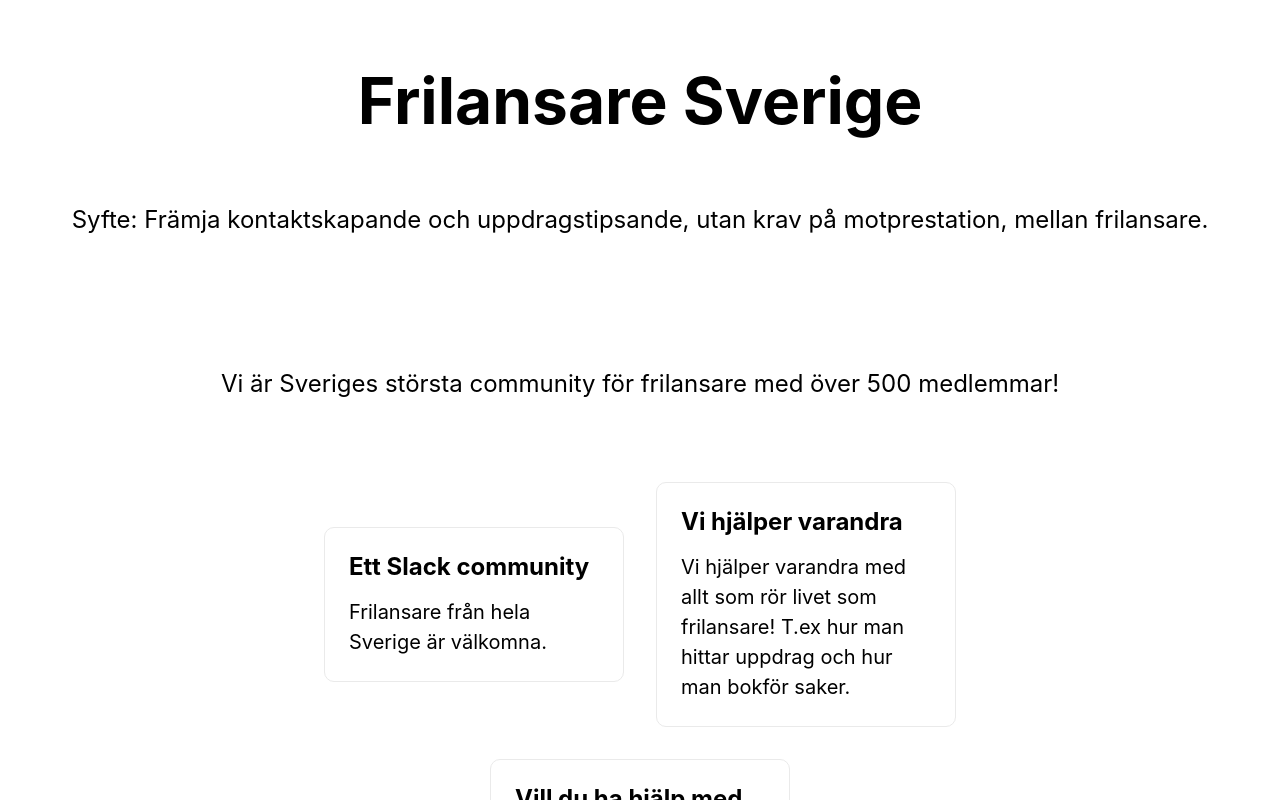
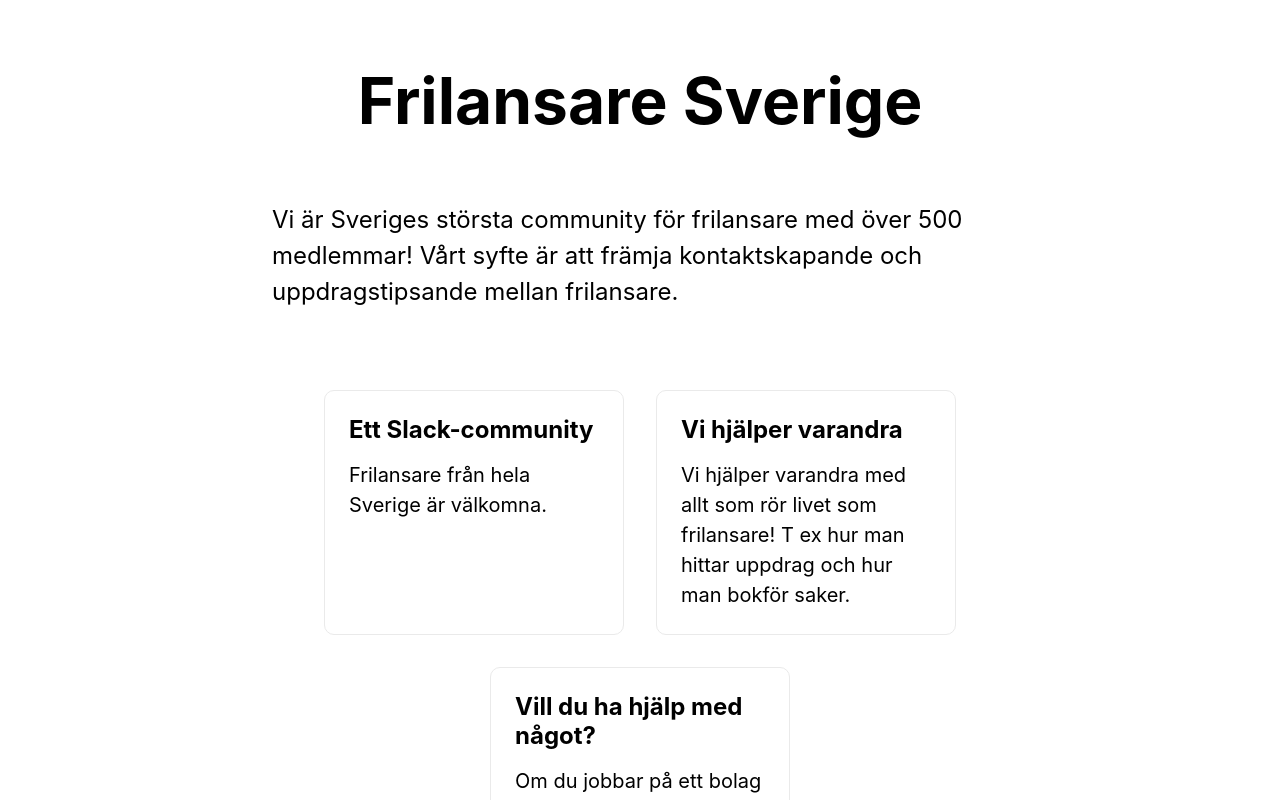
Before and after one commit to frilansaresverige/frilansaresverige.se, a Next.js app: page / in a window 1280 px wide. Shown: the top 800 px of the page. Built offline with nearby package versions, Linux system fonts and the light colour scheme.

Commit message:
Feature/copy update (#1)
* fix: minor copy errors

* feat: align boxes

* feat: consolidate description texts

* feat: make text don't become too big

```diff
--- a/pages/index.tsx
+++ b/pages/index.tsx
@@ -27,25 +27,21 @@ const Home: NextPage = () => {
         <h1 className={styles.title}>Frilansare Sverige</h1>
 
         <p className={styles.description}>
-          Syfte: Främja kontaktskapande och uppdragstipsande, utan krav på
-          motprestation, mellan frilansare.
-        </p>
-
-        <p className={styles.description}>
           Vi är Sveriges största community för frilansare med över{' '}
-          {nbrFreelansers} medlemmar!
+          {nbrFreelansers} medlemmar! Vårt syfte är att främja kontaktskapande
+          och uppdragstipsande mellan frilansare.
         </p>
 
         <div className={styles.grid}>
           <div className={styles.card}>
-            <h2>Ett Slack community</h2>
+            <h2>Ett Slack-community</h2>
             <p>Frilansare från hela Sverige är välkomna.</p>
           </div>
 
           <div className={styles.card}>
             <h2>Vi hjälper varandra</h2>
             <p>
-              Vi hjälper varandra med allt som rör livet som frilansare! T.ex
+              Vi hjälper varandra med allt som rör livet som frilansare! T ex
               hur man hittar uppdrag och hur man bokför saker.
             </p>
           </div>
@@ -53,7 +49,7 @@ const Home: NextPage = () => {
           <div className={styles.card}>
             <h2>Vill du ha hjälp med något?</h2>
             <p>
-              Om du jobbar på ett bolag som har konsultbehov så kan ni gratis nå
+              Om du jobbar på ett bolag som har konsultbehov så kan du gratis nå
               ut till över {nbrFreelansers} frilansare med informationen, utan
               mellanhänder.
             </p>
--- a/styles/Home.module.css
+++ b/styles/Home.module.css
@@ -1,5 +1,7 @@
 .container {
   padding: 0 2rem;
+  max-width: 800px;
+  margin: 0 auto;
 }
 
 .main {
@@ -70,7 +72,7 @@
 
 .grid {
   display: flex;
-  align-items: center;
+  align-items: stretch;
   justify-content: center;
   flex-wrap: wrap;
   max-width: 800px;
```
